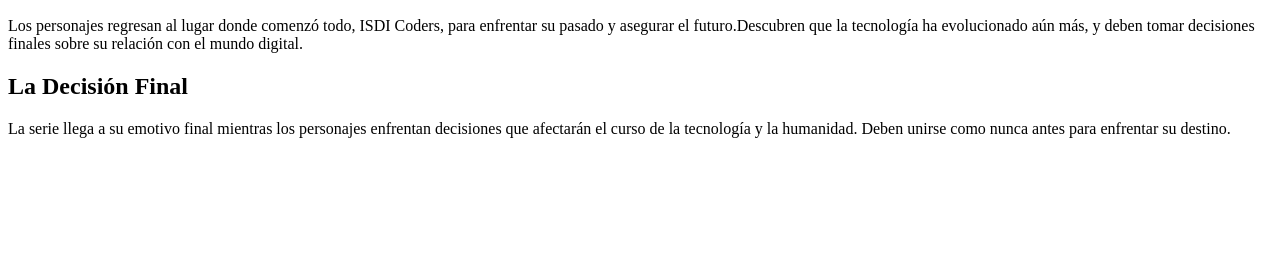
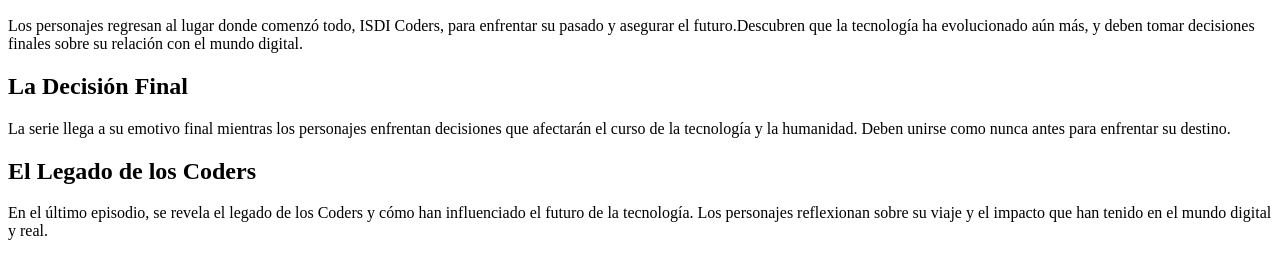
Before and after one commit to MelaMaluenda/202309-w4ch1-mela-maluenda, a plain HTML site: page season11.html in a window 1280 px wide. Shown: the part 110-386 px from the top of the page. Drawn offline with Linux system fonts and the light colour scheme.

Commit message:
Add the title and synopsis of season11 episode3

```diff
--- a/season11.html
+++ b/season11.html
@@ -25,6 +25,11 @@
       <p>La serie llega a su emotivo final mientras los personajes enfrentan decisiones que afectarán el curso de la
         tecnología y la humanidad. Deben unirse como nunca antes para enfrentar su destino.</p>
     </article>
+    <article>
+      <h2>El Legado de los Coders</h2>
+      <p>En el último episodio, se revela el legado de los Coders y cómo han influenciado el futuro de la tecnología.
+        Los personajes reflexionan sobre su viaje y el impacto que han tenido en el mundo digital y real.</p>
+    </article>
   </main>
 </body>
 
```
